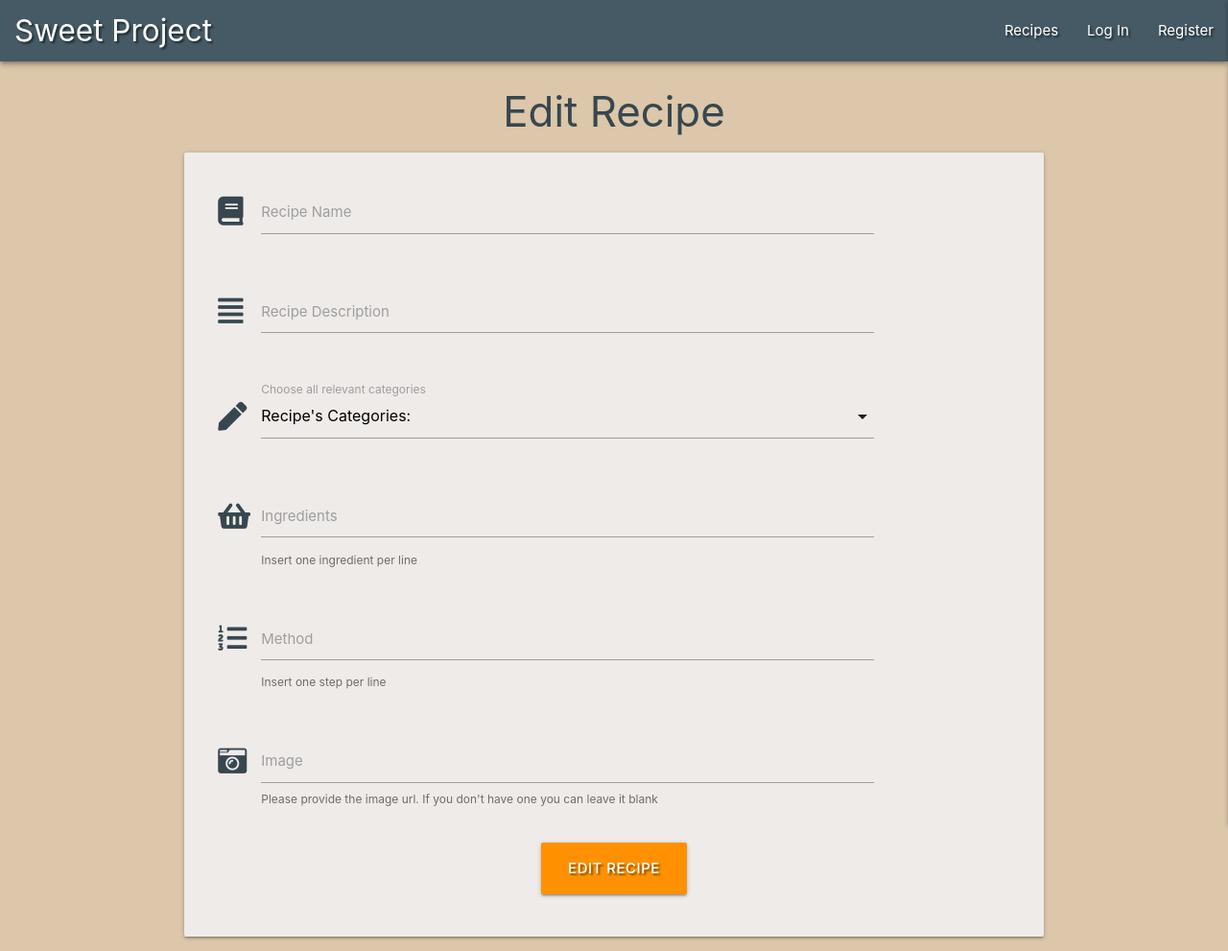
After one commit to Code-Institute-Submissions/RuiOliveira83-MP3, a Flask app: template templates/edit_recipe.html in a window 1280 px wide. The commit adds this page. Shown: the whole page at 96% size. Run offline with Flask 2, Linux system fonts and the light colour scheme; the template is opened without the code that fills it, so the values that code supplies are empty; some libraries are stand-ins or nearby versions.

Commit message:
Wire up task edit link

```diff
--- a/app.py
+++ b/app.py
@@ -121,8 +121,15 @@ def add_recipe():
 
 @app.route("/recipe/<recipe_id>")
 def recipe(recipe_id):
+    recipe = mongo.db.recipes.find_one({'_id': ObjectId(recipe_id)})
+    categories = mongo.db.categories.find().sort("category_name", 1)
+    return render_template("recipe.html", recipe=recipe)
+
+
+@app.route("/edit_recipe/<recipe_id>", methods=["GET", "POST"])
+def edit_recipe(recipe_id):
     recipe = mongo.db.recipes.find_one_or_404({'_id': ObjectId(recipe_id)})
-    return render_template("recipe.html", recipe=recipe)
+    return render_template("edit_recipe.html", recipe=recipe)
 
 
 if __name__ == "__main__":
--- /dev/null
+++ b/templates/edit_recipe.html
@@ -0,0 +1,72 @@
+{% extends "base.html" %}
+{% block content %}
+
+    <h3 class="center-align blue-grey-text text-darken-3">Edit Recipe</h3>
+
+    <div class="row card-panel brown lighten-5">
+        <form class="col s12" method="POST" action="{{ url_for('edit_recipe', recipe_id=recipe._id) }}">
+            <div class="row">
+                <div class="input-field col s10">
+                    <i class="fas fa-book prefix blue-grey-text text-darken-3"></i>
+                    <input id="recipe_name" name="recipe_name" minlength="3"
+                    maxlength="50" type="text" class="validate" required>
+                    <label for="recipe_name">Recipe Name</label>
+                </div>
+            </div>
+            <div class="row">
+                <div class="input-field col s10">
+                    <i class="fas fa-align-justify prefix blue-grey-text text-darken-3"></i>
+                    <textarea id="recipe_description" name="recipe_description" minlength="5" maxlength="250" class="materialize-textarea validate" required></textarea>
+                    <label for="recipe_description">Recipe Description</label>
+                </div>
+            </div>
+            <div class="row">
+                <div class="input-field col s10">
+                    <i class="fas fa-pen prefix blue-grey-text text-darken-3"></i>
+                    <select multiple id="category_name" name="category_name" class="validate" required>
+                        <option value="" disabled selected>Recipe's Categories: </option>
+                        {% for category in categories %}
+                            <option value="{{ category.category_name }}">{{ category.category_name }}</option>
+                        {% endfor %}
+                    </select>
+                    <label for="category_name">Choose all relevant categories</label>
+                </div>
+            </div>
+
+            <div class="row">
+                <div class="input-field col s10">
+                    <i class="fas fa-shopping-basket prefix blue-grey-text text-darken-3"></i>
+                    <textarea id="ingredients" name="ingredients" minlength="5" maxlength="1000" class="materialize-textarea validate" required></textarea>
+                    <label for="ingredients">Ingredients</label>
+                    <span class="helper-text" data-error="wrong" data-success="right">Insert one ingredient per line</span>
+                </div>
+            </div>
+            <div class="row">
+                <div class="input-field col s10">
+                    <i class="fas fa-list-ol prefix blue-grey-text text-darken-3"></i>
+                    <textarea id="method" name="method" minlength="5" maxlength="1250" class="materialize-textarea validate" required></textarea>
+                    <label for="method">Method</label>
+                    <span class="helper-text" data-error="wrong" data-success="right">Insert one step per line</span>
+                </div>
+            </div>
+            <div class="row">
+                <div class="input-field col s10">
+                    <i class="fas fa-camera-retro prefix blue-grey-text text-darken-3"></i>
+                    <input id="recipe_img" name="recipe_img" minlength="3" type="url" class="validate">
+                    <label for="recipe_img">Image</label>
+                    <span class="helper-text" data-error="wrong" data-success="right">Please provide the image url. If you don't have one you can leave it blank</span>
+                </div>
+            </div>
+            <div class="row center-align">
+                <div class="col s12"></div>
+                    <button class="btn-large orange accent-3 text-heavy text-shadow waves-effect waves-light" type="submit">
+                        Edit Recipe
+                    </button>
+                </div>
+            </div>
+
+
+        </form>
+    </div>
+
+{% endblock %}
--- a/templates/recipes.html
+++ b/templates/recipes.html
@@ -37,7 +37,7 @@
                                 </div>
                                 <div class="card-action">
                                     <a href="{{ url_for('recipe', recipe_id=recipe._id) }}">View Recipe</a>
-                                    <a href="{{ url_for('recipe', recipe_id=recipe._id) }}">Edit Recipe</a>
+                                    <a href="{{ url_for('edit_recipe', recipe_id=recipe._id) }}">Edit Recipe</a>
                                 </div>
                             </div>
 
```
